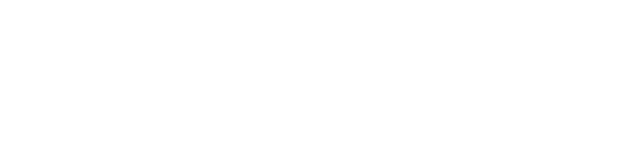
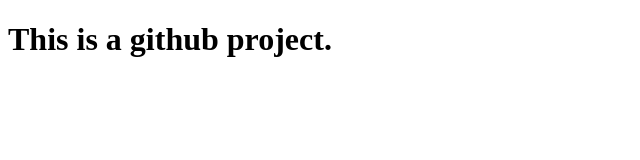
Before and after one commit to nirmaljadav5645/git-project, a plain HTML site: page index.html in a window 1280 px wide. Shown: the whole page, without its empty margins (0-640 px from the left). Drawn offline with Linux system fonts and the light colour scheme.

Commit message:
Heading added

```diff
--- a/index.html
+++ b/index.html
@@ -6,6 +6,6 @@
     <title>Document</title>
 </head>
 <body>
-
+    <h1>This is a github project.</h1>
 </body>
 </html>
```
